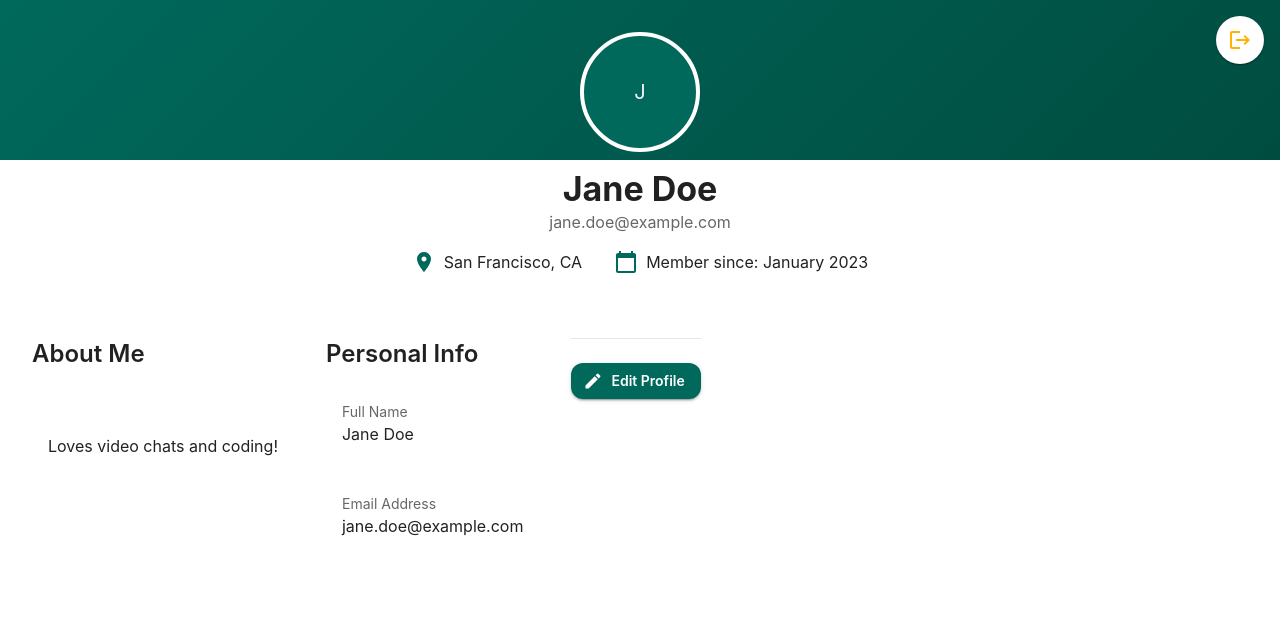
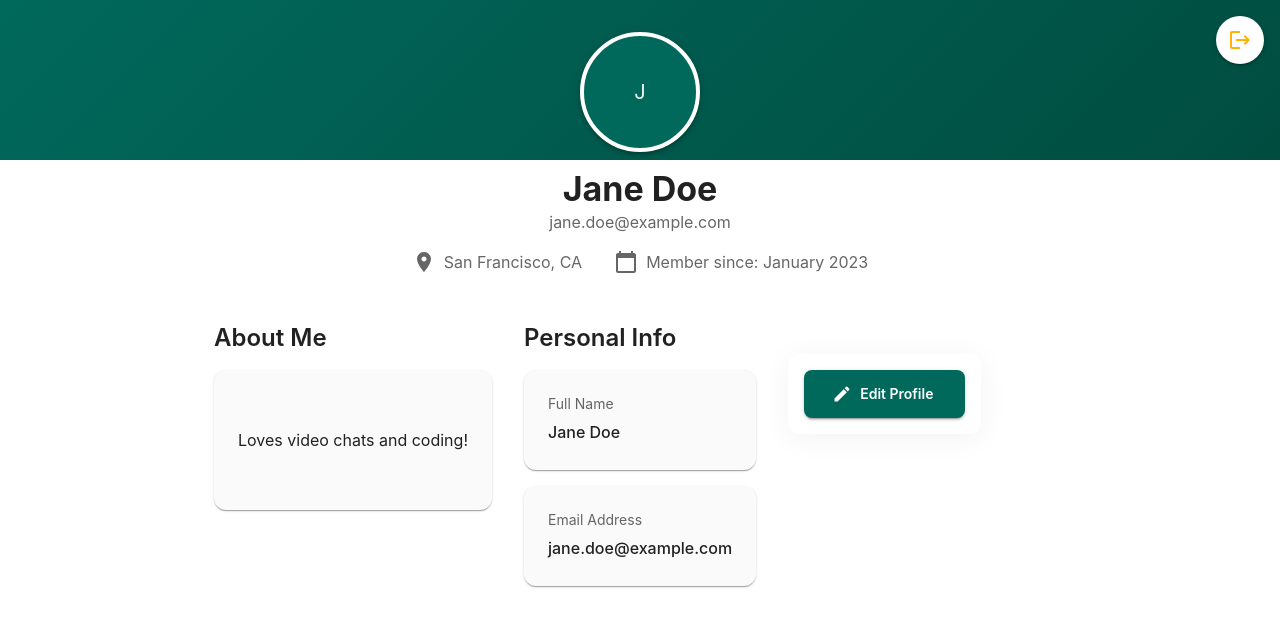
Before and after one commit to Mayank230106/WebRTC, a React (Vite) app in the folder frontend/: page /profile in a window 1280 px wide. Shown: the top 626 px of the page. Built offline with nearby package versions, Linux system fonts and the light colour scheme.

Commit message:
almost profile

```diff
--- a/frontend/src/pages/Profile.jsx
+++ b/frontend/src/pages/Profile.jsx
@@ -10,7 +10,8 @@ import {
   IconButton,
   Grid,
   CssBaseline,
-  Stack
+  Stack,
+  Container
 } from '@mui/material';
 import { createTheme, ThemeProvider } from '@mui/material/styles';
 import {
@@ -22,7 +23,6 @@ import {
   CalendarToday
 } from '@mui/icons-material';
 
-// Theme configuration
 const theme = createTheme({
   palette: {
     primary: { main: '#00695c', contrastText: '#fff' },
@@ -64,12 +64,12 @@ export const Profile = () => {
           bgcolor: 'background.default',
           width: '100vw',
           minHeight: '100vh',
-          overflowX: 'hidden',
+          overflowX: 'hidden'
         }}
       >
         <Paper
           sx={{
-            width: '100vw',
+            width: '100%',
             minHeight: '100vh',
             position: 'relative',
             overflow: 'hidden',
@@ -99,23 +99,24 @@ export const Profile = () => {
               top: 16,
               right: 16,
               bgcolor: 'background.paper',
-              boxShadow: 1,
+              boxShadow: 2,
               '&:hover': { bgcolor: 'background.default' }
             }}
           >
             <LogoutIcon />
           </IconButton>
 
+          <Container maxWidth="md" sx={{ position: 'relative', zIndex: 1 }}>
             {/* Header */}
-          <Box sx={{ position: 'relative', textAlign: 'center', mb: 8 }}>
+            <Box sx={{ textAlign: 'center', mb: 6 }}>
               <Avatar
                 sx={{
                   width: 120,
                   height: 120,
                   mx: 'auto',
                   border: '4px solid #fff',
-                zIndex: 1,
-                bgcolor: 'primary.main'
+                  bgcolor: 'primary.main',
+                  boxShadow: 3
                 }}
               >
                 {user.name.charAt(0)}
@@ -123,17 +124,17 @@ export const Profile = () => {
               <Typography variant="h4" sx={{ mt: 2 }}>{user.name}</Typography>
               <Typography color="text.secondary" sx={{ mb: 1 }}>{user.email}</Typography>
               <Stack direction="row" justifyContent="center" spacing={4} sx={{ mt: 2 }}>
-              <Box sx={{ display: 'flex', alignItems: 'center' }}>
-                <LocationOn color="primary" sx={{ mr: 1 }} />{user.location}
+                <Box sx={{ display: 'flex', alignItems: 'center', color: 'text.secondary' }}>
+                  <LocationOn sx={{ mr: 1 }} />{user.location}
                 </Box>
-              <Box sx={{ display: 'flex', alignItems: 'center' }}>
-                <CalendarToday color="primary" sx={{ mr: 1 }} />Member since: {user.joined}
+                <Box sx={{ display: 'flex', alignItems: 'center', color: 'text.secondary' }}>
+                  <CalendarToday sx={{ mr: 1 }} />Member since: {user.joined}
                 </Box>
               </Stack>
             </Box>
 
             {/* Content */}
-          <Grid container spacing={4} sx={{ width: '100%', m: 0 }}>
+            <Grid container spacing={4}>
               <Grid item xs={12} md={6}>
                 <Typography variant="h5" sx={{ mb: 2 }}>About Me</Typography>
                 {editMode ? (
@@ -147,7 +148,15 @@ export const Profile = () => {
                     variant="outlined"
                   />
                 ) : (
-                <Box sx={{ p: 2, bgcolor: 'background.paper', borderRadius: 2, minHeight: 120, display: 'flex', alignItems: 'center' }}>
+                  <Box sx={{
+                    p: 3,
+                    bgcolor: '#fafafa',
+                    borderRadius: 3,
+                    minHeight: 140,
+                    boxShadow: 1,
+                    display: 'flex',
+                    alignItems: 'center'
+                  }}>
                     <Typography>{user.bio}</Typography>
                   </Box>
                 )}
@@ -157,9 +166,13 @@ export const Profile = () => {
                 <Typography variant="h5" sx={{ mb: 2 }}>Personal Info</Typography>
                 <Stack spacing={2}>
                   {['name', 'email'].map((field) => (
-                  <Box key={field} sx={{ p: 2, bgcolor: 'background.paper', borderRadius: 2, display: 'flex', alignItems: 'center' }}>
-                    <Box sx={{ flex: 1 }}>
-                      <Typography variant="body2" color="text.secondary">
+                    <Box key={field} sx={{
+                      p: 3,
+                      bgcolor: '#fafafa',
+                      borderRadius: 3,
+                      boxShadow: 1
+                    }}>
+                      <Typography variant="body2" color="text.secondary" sx={{ mb: 0.5 }}>
                         {field === 'name' ? 'Full Name' : 'Email Address'}
                       </Typography>
                       {editMode ? (
@@ -172,27 +185,91 @@ export const Profile = () => {
                           InputProps={{ disableUnderline: true }}
                         />
                       ) : (
-                        <Typography>{user[field]}</Typography>
+                        <Typography variant="subtitle1" sx={{ fontWeight: 500 }}>{user[field]}</Typography>
                       )}
-                    </Box>
                     </Box>
                   ))}
                 </Stack>
               </Grid>
 
               <Grid item xs={12}>
-              <Box sx={{ display: 'flex', justifyContent: 'flex-end', pt: 3, borderTop: '1px solid rgba(0,0,0,0.1)' }}>
+                <Box
+                  sx={{
+                    display: 'flex',
+                    flexDirection: { xs: 'column', sm: 'row' },
+                    justifyContent: { xs: 'center', sm: 'flex-end' },
+                    alignItems: 'center',
+                    gap: 2,
+                    mt: 4,
+                    p: 2,
+                    borderRadius: 3,
+                    bgcolor: 'rgba(255, 255, 255, 0.6)',
+                    backdropFilter: 'blur(10px)',
+                    boxShadow: '0 4px 30px rgba(0, 0, 0, 0.05)',
+                    transition: 'all 0.3s ease'
+                  }}
+                >
                   {editMode ? (
                     <>
-                    <Button variant="outlined" startIcon={<CloseIcon />} onClick={() => setEditMode(false)} sx={{ mr: 2 }}>Cancel</Button>
-                    <Button variant="contained" startIcon={<SaveIcon />} onClick={handleSave}>Save Changes</Button>
+                      <Button
+                        variant="outlined"
+                        startIcon={<CloseIcon />}
+                        onClick={() => setEditMode(false)}
+                        sx={{
+                          px: 3,
+                          py: 1.5,
+                          borderRadius: 2,
+                          transition: 'transform 0.2s',
+                          '&:hover': { transform: 'translateY(-2px)' }
+                        }}
+                      >
+                        Cancel
+                      </Button>
+                      <Button
+                        variant="contained"
+                        startIcon={<SaveIcon />}
+                        onClick={handleSave}
+                        sx={{
+                          px: 3,
+                          py: 1.5,
+                          borderRadius: 2,
+                          bgcolor: 'primary.main',
+                          color: 'primary.contrastText',
+                          transition: 'transform 0.2s',
+                          '&:hover': {
+                            bgcolor: 'primary.dark',
+                            transform: 'translateY(-2px)'
+                          }
+                        }}
+                      >
+                        Save Changes
+                      </Button>
                     </>
                   ) : (
-                  <Button variant="contained" startIcon={<EditIcon />} onClick={() => setEditMode(true)}>Edit Profile</Button>
+                    <Button
+                      variant="contained"
+                      startIcon={<EditIcon />}
+                      onClick={() => setEditMode(true)}
+                      sx={{
+                        px: 4,
+                        py: 1.5,
+                        borderRadius: 2,
+                        bgcolor: 'primary.main',
+                        color: 'primary.contrastText',
+                        transition: 'transform 0.2s',
+                        '&:hover': {
+                          bgcolor: 'primary.dark',
+                          transform: 'translateY(-2px)'
+                        }
+                      }}
+                    >
+                      Edit Profile
+                    </Button>
                   )}
                 </Box>
               </Grid>
             </Grid>
+          </Container>
         </Paper>
       </Box>
     </ThemeProvider>
```
Lines whose indentation alone changed are shown as unchanged.
